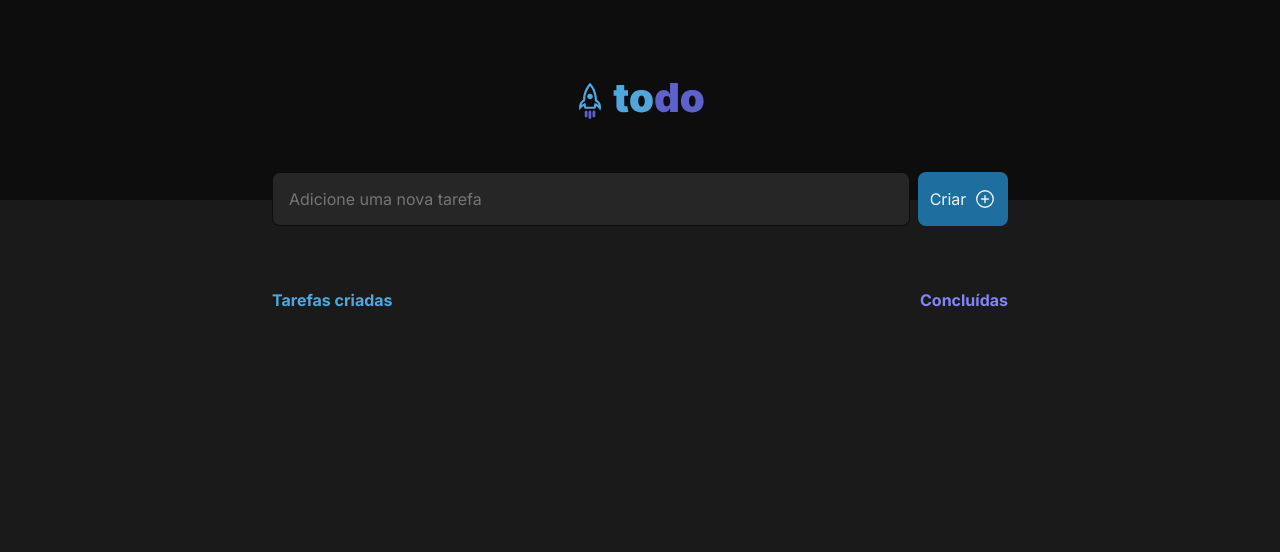
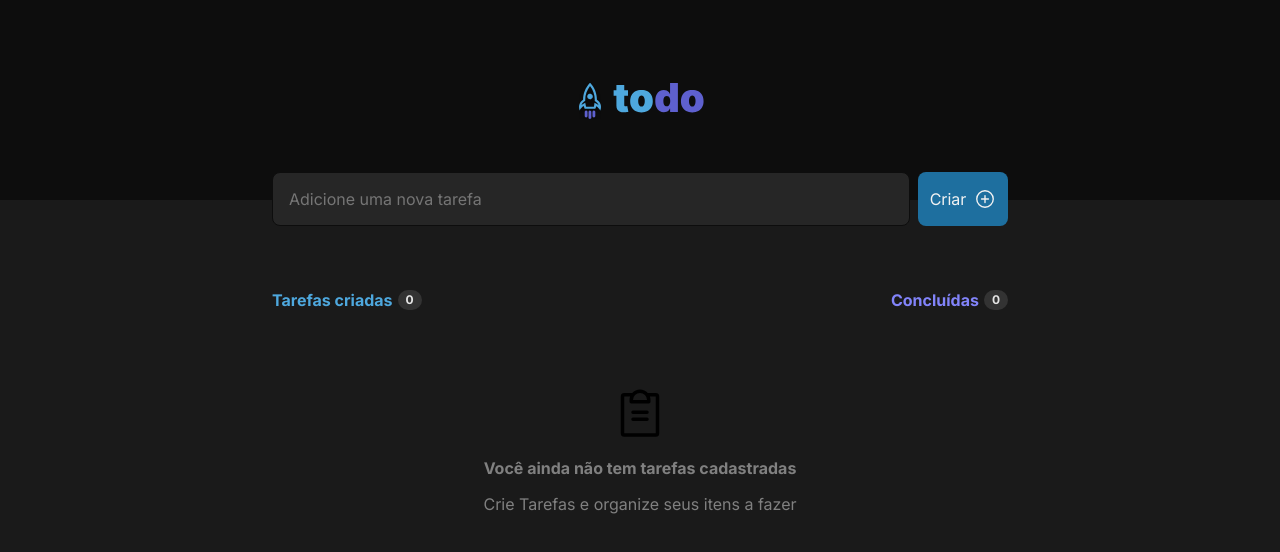
Before and after one commit to LuizGarbini/01-desafio-react-js, a React (Vite) app: page / in a window 1280 px wide. Shown: the top 552 px of the page. Built offline with nearby package versions, Linux system fonts and the light colour scheme.

Commit message:
:wrench: finals updates 1/2

```diff
--- a/src/App.module.css
+++ b/src/App.module.css
@@ -50,3 +50,20 @@
   flex-direction: column;
   align-items: center;
 }
+
+.contentTaskEmpty {
+  display: flex;
+  flex-direction: column;
+  align-items: center;
+  padding-top: 64px;
+}
+
+.contentTaskEmpty p {
+  padding-top: 16px;
+  color: var(--Gray-300);
+  font-size: 16px;
+}
+
+.contentTaskEmpty p:nth-child(2) {
+  font-weight: bold;
+}
--- a/src/App.tsx
+++ b/src/App.tsx
@@ -1,6 +1,7 @@
 import { useState, useEffect } from "react";
 import img from "./logo.svg";
 import { PlusCircle } from "@phosphor-icons/react";
+import { ClipboardText } from "@phosphor-icons/react";
 import { Tasks } from "./components/Tasks";
 import { Task } from "./components/Task";
 
@@ -49,11 +50,13 @@ export function App() {
   }
 
   useEffect(() => {
-    console.log({ tasks });
+    console.log({ tasks: tasks?.length });
   }, [tasks?.length]);
 
   const taskQuantity = tasks?.length;
   const tasksCompleted = tasks?.filter((task) => task.isCompleted).length;
+
+  const hasTasks = Boolean(taskQuantity);
 
   return (
     <div className={stylesApp.content}>
@@ -78,14 +81,14 @@ export function App() {
         </div>
       </form>
       <div>
-        <Tasks />
+        <Tasks taskQuantity={taskQuantity} tasksCompleted={tasksCompleted} />
       </div>
       <div className={stylesApp.contentTask}>
+        {hasTasks ? (
+          <div>
             {tasks?.map((task) => {
               return (
                 <Task
-              taskQuantity={taskQuantity}
-              tasksCompleted={tasksCompleted}
                   task={task}
                   handleToggleTaskStatus={handleToggleTaskStatus}
                   handleRemoveTask={handleRemoveTask}
@@ -94,6 +97,14 @@ export function App() {
               );
             })}
           </div>
+        ) : (
+          <div className={stylesApp.contentTaskEmpty}>
+            <ClipboardText size={56} />
+            <p>Você ainda não tem tarefas cadastradas</p>
+            <p>Crie Tarefas e organize seus itens a fazer</p>
+          </div>
+        )}
+      </div>
     </div>
   );
 }
--- a/src/components/Task.tsx
+++ b/src/components/Task.tsx
@@ -10,8 +10,6 @@ type TaskProps = {
   task: TaskType;
   handleToggleTaskStatus: (id: number) => void;
   handleRemoveTask: (id: number) => void;
-  taskQuantity: number | undefined;
-  tasksCompleted: number | undefined;
 };
 
 export function Task(props: TaskProps) {
@@ -19,8 +17,6 @@ export function Task(props: TaskProps) {
     task: { title, id, isCompleted },
     handleToggleTaskStatus,
     handleRemoveTask,
-    taskQuantity,
-    tasksCompleted,
   } = props;
 
   return (
--- a/src/components/Tasks.module.css
+++ b/src/components/Tasks.module.css
@@ -15,11 +15,31 @@
 .tasksCreate {
   color: var(--Blue);
   font-weight: bold;
+  display: flex;
+  gap: 5px;
+}
+
+.tasksCreate div {
+  background: var(--Gray-400);
+  color: var(--Gray-200);
+  padding: 2px 8px;
+  border-radius: 999px;
+  font-size: 12px;
 }
 
 .tasksCompleted {
   color: var(--Purple);
   font-weight: bold;
+  display: flex;
+  gap: 5px;
+}
+
+.tasksCompleted div {
+  background: var(--Gray-400);
+  color: var(--Gray-200);
+  padding: 2px 8px;
+  border-radius: 999px;
+  font-size: 12px;
 }
 
 input[type="checkbox"] {
--- a/src/components/Tasks.tsx
+++ b/src/components/Tasks.tsx
@@ -5,12 +5,32 @@ import { App } from "../App";
 
 import stylesApp from "./Tasks.module.css";
 
-export function Tasks() {
+type TasksProps = {
+  taskQuantity: number | undefined;
+  tasksCompleted: number | undefined;
+};
+
+export function Tasks(props: TasksProps) {
+  const { tasksCompleted, taskQuantity } = props;
+
+  const hasTasks = Boolean(taskQuantity);
+
   return (
     <div className={stylesApp.tasksEmpty}>
       <div className={stylesApp.taskTopCenter}>
-        <span className={stylesApp.tasksCreate}>Tarefas criadas </span>
-        <span className={stylesApp.tasksCompleted}>Concluídas</span>
+        <span className={stylesApp.tasksCreate}>
+          Tarefas criadas <div>{taskQuantity ?? 0}</div>
+        </span>
+        <span className={stylesApp.tasksCompleted}>
+          Concluídas
+          {hasTasks ? (
+            <div>
+              {tasksCompleted} de {taskQuantity}
+            </div>
+          ) : (
+            <div>0</div>
+          )}
+        </span>
       </div>
     </div>
   );
```
Lines whose indentation alone changed are shown as unchanged.
